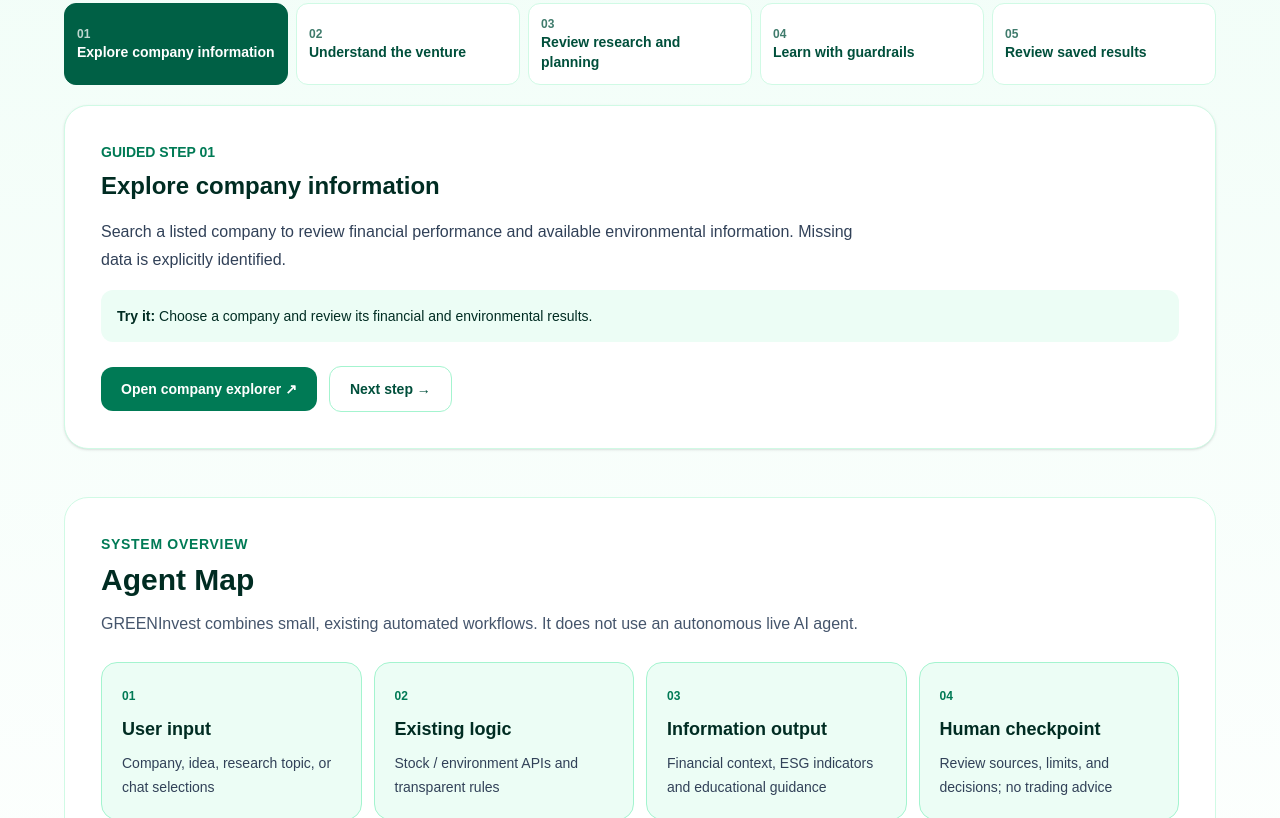
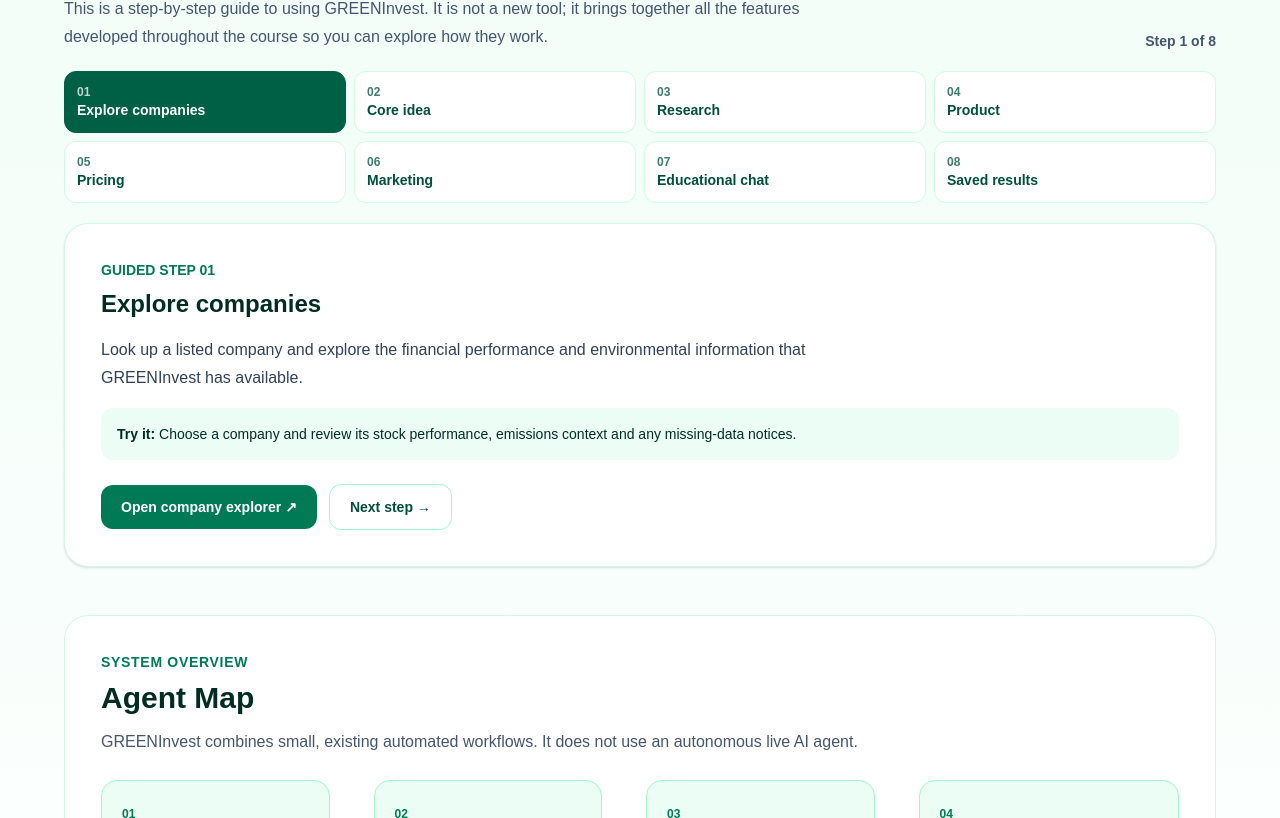
Before and after one commit to sofiacoria-afk/GreenInvest, a Next.js app: page /demo in a window 1280 px wide. Shown: the part 682-1500 px from the top of the page. Built offline with nearby package versions, Linux system fonts and the light colour scheme.

Commit message:
Week 6 iteration: complete guided tour, clarify agent flow and future roadmap, add back navigation

```diff
--- /dev/null
+++ b/src/app/BackToPrevious.tsx
@@ -0,0 +1,32 @@
+"use client";
+
+import { useRouter } from "next/navigation";
+import { useEffect, useState } from "react";
+
+export default function BackToPrevious() {
+  const router = useRouter();
+  const [previous, setPrevious] = useState<string | null>(null);
+
+  useEffect(() => {
+    // This is a safe same-origin fallback for a page opened directly.
+    // Internal navigation can always use the browser's Back history.
+    const stored = window.sessionStorage.getItem("greeninvestPreviousRoute");
+    const path = stored && stored.startsWith("/") && !stored.startsWith("//") ? stored : null;
+    setPrevious(path);
+  }, []);
+
+  function goBack() {
+    if (previous && previous !== window.location.pathname) {
+      router.push(previous);
+    } else {
+      router.push("/demo");
+    }
+  }
+
+  return (
+    <button type="button" onClick={goBack}
+      className="mb-6 inline-flex items-center rounded-xl border border-emerald-200 bg-white px-4 py-2 text-sm font-semibold text-emerald-800 hover:bg-emerald-50 focus-visible:outline-2 focus-visible:outline-offset-2 focus-visible:outline-emerald-700">
+      ← Back to previous page
+    </button>
+  );
+}
--- a/src/app/SiteNavigation.tsx
+++ b/src/app/SiteNavigation.tsx
@@ -2,6 +2,7 @@
 
 import Link from "next/link";
 import { usePathname } from "next/navigation";
+import { useEffect } from "react";
 
 const links = [
   { href: "/", label: "Home" },
@@ -18,6 +19,14 @@ const links = [
 
 export default function SiteNavigation() {
   const pathname = usePathname();
+
+  useEffect(() => {
+    const last = window.sessionStorage.getItem("greeninvestCurrentRoute");
+    if (last && last !== pathname) {
+      window.sessionStorage.setItem("greeninvestPreviousRoute", last);
+    }
+    window.sessionStorage.setItem("greeninvestCurrentRoute", pathname);
+  }, [pathname]);
 
   return (
     <header className="border-b border-emerald-100 bg-white text-emerald-950">
--- a/src/app/dashboard/page.tsx
+++ b/src/app/dashboard/page.tsx
@@ -2,6 +2,7 @@
 
 import { useCallback, useEffect, useState } from "react";
 import Link from "next/link";
+import BackToPrevious from "../BackToPrevious";
 import { getSupabase } from "@/lib/supabase";
 
 type SavedRecord = {
@@ -88,6 +89,7 @@ export default function DashboardPage() {
   return (
     <main className="min-h-screen bg-gradient-to-b from-emerald-50 to-white px-5 py-12 text-emerald-950">
       <div className="mx-auto max-w-6xl">
+        <BackToPrevious />
         <p className="text-sm font-bold uppercase tracking-widest text-emerald-700">Week 6 · Integrated Venture</p>
         <div className="mt-3 flex flex-wrap items-end justify-between gap-4">
           <div>
--- a/src/app/demo/ImpactAndRoadmap.tsx
+++ b/src/app/demo/ImpactAndRoadmap.tsx
@@ -8,9 +8,21 @@ const impact = [
 ];
 
 const roadmap = [
-  { phase: "V2 · Data quality", title: "Improve verified environmental coverage", detail: "Expand comparable, source-verified emission records and show reporting years and missing-data explanations." },
-  { phase: "V2 · Usability", title: "Create clearer comparisons", detail: "Add simple side-by-side company comparisons after confirming that units, time ranges and sectors are comparable." },
-  { phase: "V2 · Trust & access", title: "Strengthen account-based saved results", detail: "Add opt-in user accounts and private saved dashboards, with tested access controls and deletion options." },
+  {
+    phase: "V2 · Mexico",
+    title: "Expand to the full Mexican stock market",
+    detail: "Gradually add more companies listed on the Bolsa Mexicana de Valores, aiming for full coverage as reliable financial and environmental data become available.",
+  },
+  {
+    phase: "V2 · International",
+    title: "Explore foreign stock markets",
+    detail: "Extend GREENInvest to companies listed in other countries, with clear currency, reporting-year and data-comparability explanations.",
+  },
+  {
+    phase: "Future vision · Investing",
+    title: "Explain how investing works",
+    detail: "Build a beginner-friendly guide to investing, including step-by-step explanations of accounts, orders and risks. Any future real trading would require appropriate legal and regulatory safeguards and qualified partners; it is not available today.",
+  },
 ];
 
 export default function ImpactAndRoadmap() {
--- a/src/app/demo/page.tsx
+++ b/src/app/demo/page.tsx
@@ -6,32 +6,46 @@ import { useState } from "react";
 
 const tour = [
   {
-    number: "01", title: "Explore company information", route: "/", label: "Open company explorer",
-    description: "Search a listed company to review financial performance and available environmental information. Missing data is explicitly identified.",
-    action: "Choose a company and review its financial and environmental results.",
+    number: "01", title: "Explore companies", route: "/", label: "Open company explorer",
+    description: "Look up a listed company and explore the financial performance and environmental information that GREENInvest has available.",
+    action: "Choose a company and review its stock performance, emissions context and any missing-data notices.",
   },
   {
-    number: "02", title: "Understand the venture", route: "/core", label: "Explore Core",
-    description: "See how GREENInvest turns its educational product idea into a structured, reviewable core statement.",
-    action: "Generate a Core output and review it before saving.",
+    number: "02", title: "Core idea", route: "/core", label: "Open Core",
+    description: "Discover how the initial GREENInvest idea was organized into a clear problem, target user, value and next step.",
+    action: "Generate a structured Core output, review it and save it if you wish.",
   },
   {
-    number: "03", title: "Review research and planning", route: "/research", label: "Explore Research",
-    description: "Explore market alternatives, then visit Product and Pricing to understand the product assumptions.",
-    action: "Compare existing research examples and try the pricing simulator.",
+    number: "03", title: "Research", route: "/research", label: "Open Research",
+    description: "Explore competing investment and sustainability platforms and learn what makes GREENInvest different.",
+    action: "Review the competitor comparison, sources and overlap map.",
   },
   {
-    number: "04", title: "Learn with guardrails", route: "/chat", label: "Open educational chat",
-    description: "Answer three guided questions, review available company context and complete the human checkpoint. The assistant is rule-based, not live AI.",
-    action: "Try an educational ESG question; do not expect a buy/sell recommendation.",
+    number: "04", title: "Product", route: "/product", label: "Open Product",
+    description: "Learn who GREENInvest is for and what its planned products and services offer.",
+    action: "Review the product features and target users.",
   },
   {
-    number: "05", title: "Review saved results", route: "/dashboard", label: "View dashboard",
-    description: "Review saved Core, Research and Pricing outputs available under existing Supabase policies.",
-    action: "Check the recent records and confirm data or a clear empty/error state appears.",
+    number: "05", title: "Pricing", route: "/pricing", label: "Try Pricing",
+    description: "Use the pricing simulator to explore how different customer and price assumptions affect projected revenue.",
+    action: "Switch between Conservative and Growth scenarios, edit an assumption and compare the results.",
+  },
+  {
+    number: "06", title: "Marketing", route: "/marketing", label: "Explore Marketing",
+    description: "See how GREENInvest explains its value through marketing messages, campaign ideas and content.",
+    action: "Explore the proposed posts, scripts, campaign calendar and saved assets.",
+  },
+  {
+    number: "07", title: "Educational chat", route: "/chat", label: "Open Chat",
+    description: "Answer guided questions and learn about financial and ESG concepts. The chatbot is rule-based, not a live AI investment advisor.",
+    action: "Try the guided questions and check that direct stock recommendations are refused.",
+  },
+  {
+    number: "08", title: "Saved results", route: "/dashboard", label: "View Dashboard",
+    description: "See recent Core, Research and Pricing records that are available under the existing Supabase permissions.",
+    action: "Check saved results or a clear empty/error message, then use Back to return to this tour.",
   },
 ];
-
 const agentStages = [
   { title: "User input", detail: "Company, idea, research topic, or chat selections" },
   { title: "Existing logic", detail: "Stock / environment APIs and transparent rules" },
@@ -62,10 +76,14 @@ export default function DemoPage() {
             <div>
               <p className="text-sm font-bold uppercase tracking-wider text-emerald-700">Step-by-step</p>
               <h2 id="tour-title" className="mt-2 text-3xl font-extrabold">Guided walkthrough</h2>
+              <p className="mt-3 max-w-3xl text-base leading-7 text-slate-600">
+                This is a step-by-step guide to using GREENInvest. It is not a new tool; it brings together
+                all the features developed throughout the course so you can explore how they work.
+              </p>
             </div>
             <p aria-live="polite" className="text-sm font-semibold text-slate-600">Step {active + 1} of {tour.length}</p>
           </div>
-          <div className="mt-5 grid gap-2 sm:grid-cols-5" aria-label="Choose a walkthrough step">
+          <div className="mt-5 grid gap-2 sm:grid-cols-2 lg:grid-cols-4" aria-label="Choose a walkthrough step">
             {tour.map((step, index) => (
               <button key={step.number} type="button" onClick={() => setActive(index)} aria-pressed={active === index}
                 className={`rounded-xl border px-3 py-3 text-left text-sm font-semibold transition-colors focus-visible:outline-2 focus-visible:outline-offset-2 focus-visible:outline-emerald-700 ${active === index ? "border-emerald-800 bg-emerald-800 text-white" : "border-emerald-100 bg-white text-emerald-900 hover:bg-emerald-50"}`}>
@@ -93,12 +111,19 @@ export default function DemoPage() {
           <p className="mt-3 max-w-3xl leading-7 text-slate-600">
             GREENInvest combines small, existing automated workflows. It does not use an autonomous live AI agent.
           </p>
-          <ol className="mt-6 grid gap-3 md:grid-cols-4">
+          <ol className="mt-6 flex flex-col gap-3 md:flex-row md:items-stretch" aria-label="Agent workflow from input to human review">
             {agentStages.map((stage, index) => (
-              <li key={stage.title} className="relative rounded-2xl border border-emerald-200 bg-emerald-50 p-5">
-                <span className="text-xs font-extrabold text-emerald-700">{String(index + 1).padStart(2, "0")}</span>
-                <h3 className="mt-2 text-lg font-bold">{stage.title}</h3>
-                <p className="mt-2 text-sm leading-6 text-slate-700">{stage.detail}</p>
+              <li key={stage.title} className="flex min-w-0 flex-1 flex-col items-center gap-2 md:flex-row">
+                <div className="w-full flex-1 rounded-2xl border border-emerald-200 bg-emerald-50 p-5 md:h-full">
+                  <span className="text-xs font-extrabold text-emerald-700">{String(index + 1).padStart(2, "0")}</span>
+                  <h3 className="mt-2 text-lg font-bold">{stage.title}</h3>
+                  <p className="mt-2 text-sm leading-6 text-slate-700">{stage.detail}</p>
+                </div>
+                {index < agentStages.length - 1 && (
+                  <span aria-hidden="true" className="shrink-0 text-2xl font-bold text-emerald-700">
+                    <span className="md:hidden">↓</span><span className="hidden md:inline">→</span>
+                  </span>
+                )}
               </li>
             ))}
           </ol>
@@ -116,7 +141,7 @@ export default function DemoPage() {
           </div>
           <div className="rounded-2xl border border-emerald-100 bg-white p-7">
             <h2 className="text-xl font-bold">Understand how it was built</h2>
-            <p className="mt-3 leading-7 text-slate-600">Review original prompts, build notes and decisions from previous modules.</p>
+            <p className="mt-3 leading-7 text-slate-600">See what was built each week, the prompt focus and the main development decisions.</p>
             <Link href="/docs" className="mt-5 inline-flex rounded-xl bg-emerald-700 px-5 py-3 text-sm font-bold text-white">View Documentation ↗</Link>
           </div>
         </section>
--- a/src/app/docs/page.tsx
+++ b/src/app/docs/page.tsx
@@ -1,4 +1,5 @@
 import Link from "next/link";
+import BackToPrevious from "../BackToPrevious";
 
 const modules = [
   {
@@ -55,6 +56,7 @@ export default function DocsPage() {
   return (
     <main className="min-h-screen bg-gradient-to-b from-emerald-50 to-white px-5 py-12 text-emerald-950">
       <div className="mx-auto max-w-6xl">
+        <BackToPrevious />
         <p className="text-sm font-bold uppercase tracking-widest text-emerald-700">Week 6 · Documentation</p>
         <h1 className="mt-3 text-4xl font-extrabold sm:text-5xl">How GREENInvest Was Built</h1>
         <p className="mt-4 max-w-3xl text-lg leading-8 text-slate-600">
```
